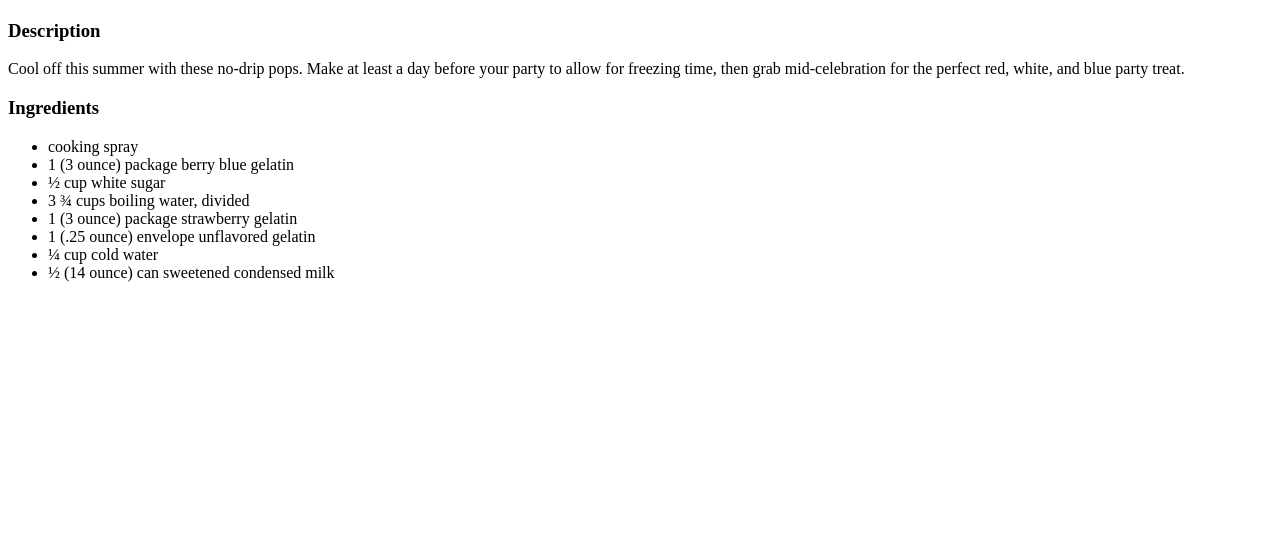
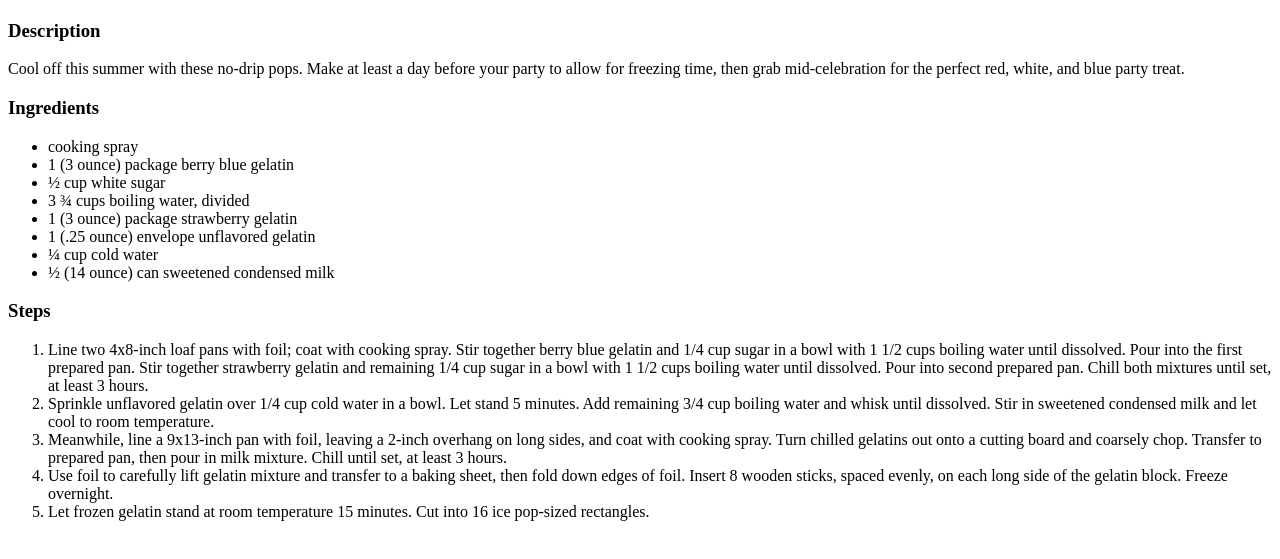
Before and after one commit to Goheshi/odin-recipes, a plain HTML site: page recipes/patriotic-pops.html in a window 1280 px wide. Shown: the part 99-658 px from the top of the page. Drawn offline with Linux system fonts and the light colour scheme.

Commit message:
Add recipe steps to patriotic-pops.html

```diff
--- a/recipes/patriotic-pops.html
+++ b/recipes/patriotic-pops.html
@@ -24,6 +24,22 @@
         <li>¼ cup cold water</li>
         <li>½ (14 ounce) can sweetened condensed milk</li>
     </ul>
+    <h3>Steps</h3>
+    <ol>
+        <li>Line two 4x8-inch loaf pans with foil; coat with cooking spray. Stir together berry blue gelatin and 1/4 cup
+            sugar in a bowl with 1 1/2 cups boiling water until dissolved. Pour into the first prepared pan. Stir
+            together strawberry gelatin and remaining 1/4 cup sugar in a bowl with 1 1/2 cups boiling water until
+            dissolved. Pour into second prepared pan. Chill both mixtures until set, at least 3 hours.</li>
+        <li>Sprinkle unflavored gelatin over 1/4 cup cold water in a bowl. Let stand 5 minutes. Add remaining 3/4 cup
+            boiling water and whisk until dissolved. Stir in sweetened condensed milk and let cool to room temperature.
+        </li>
+        <li>Meanwhile, line a 9x13-inch pan with foil, leaving a 2-inch overhang on long sides, and coat with cooking
+            spray. Turn chilled gelatins out onto a cutting board and coarsely chop. Transfer to prepared pan, then pour
+            in milk mixture. Chill until set, at least 3 hours.</li>
+        <li>Use foil to carefully lift gelatin mixture and transfer to a baking sheet, then fold down edges of foil.
+            Insert 8 wooden sticks, spaced evenly, on each long side of the gelatin block. Freeze overnight.</li>
+        <li>Let frozen gelatin stand at room temperature 15 minutes. Cut into 16 ice pop-sized rectangles.</li>
+    </ol>
 </body>
 
 </html>
```
